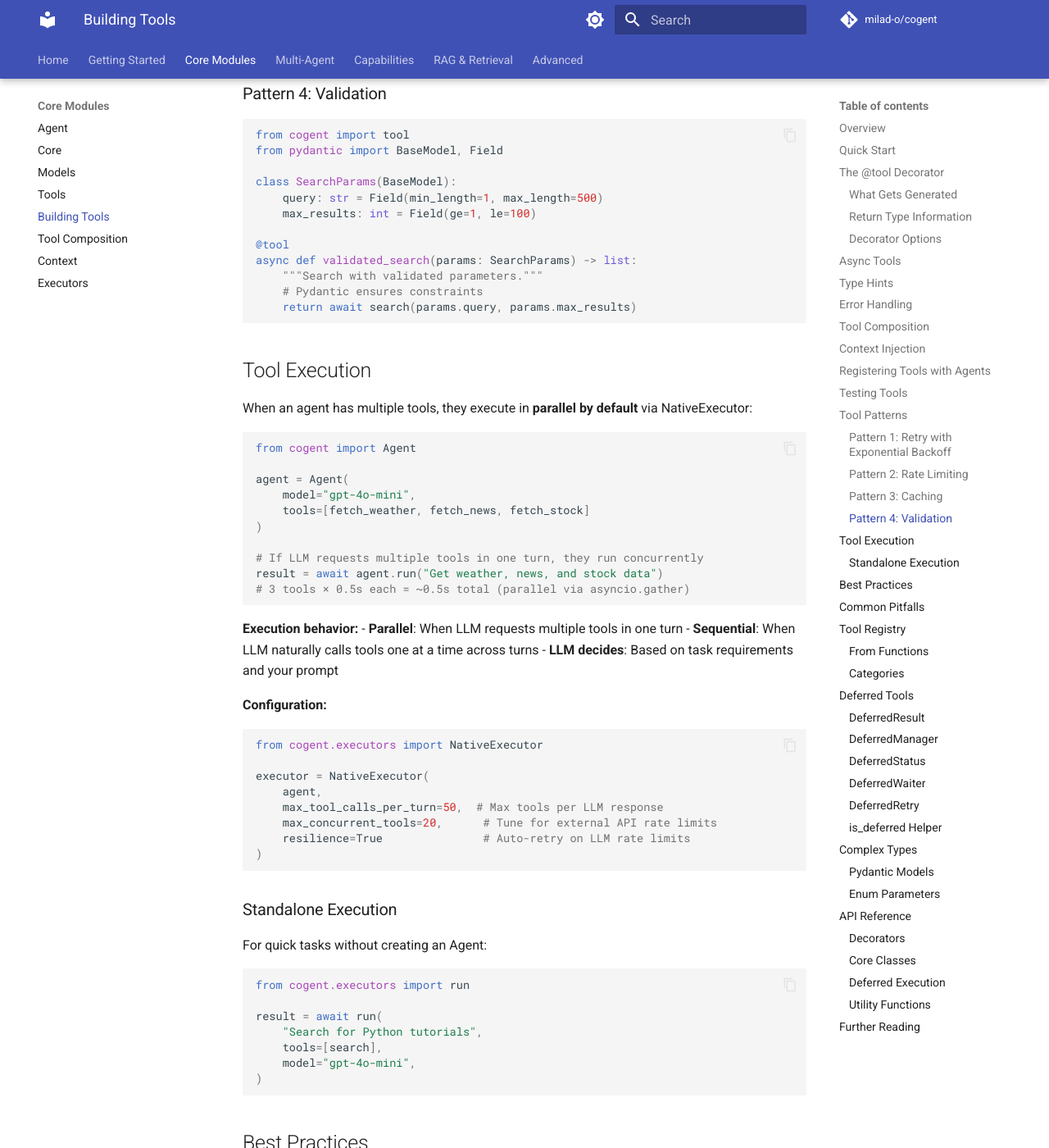
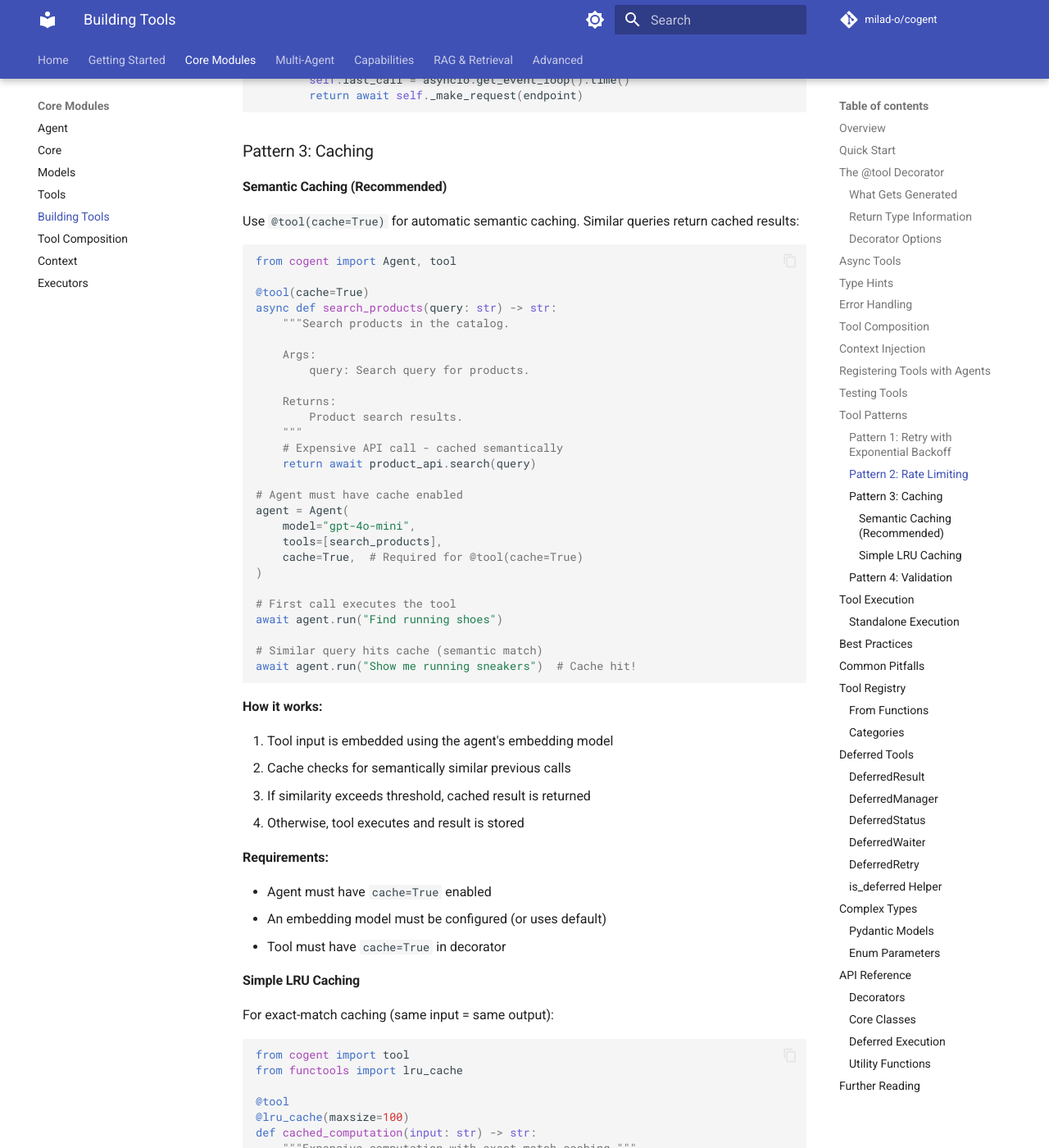
Before and after one commit to milad-o/cogent, an MkDocs documentation site: the page built from docs/tool-building.md, in a window 1280 px wide and 1400 px high, scrolled down 8151 px. Shown: the whole window at 82% size. Built offline with MkDocs 1.6.1 and Material for MkDocs 9.7.7, drawn with Linux system fonts in a browser that asks for light colours; comment, search, counter and statistics services are not loaded; the version menu is left out; some of the changed text lies outside the part shown.

Commit message:
docs: add @tool(cache=True) documentation
- tool-building.md: Add cache param to decorator options table
- tool-building.md: Add Semantic Caching section with examples
- caching.md: Update Agent Integration with cache=True syntax
- caching.md: Add Tool-Level Caching section with examples

````diff
--- a/docs/tool-building.md
+++ b/docs/tool-building.md
@@ -145,11 +145,19 @@ print(get_weather.return_info)
     name="web_search",           # Override function name
     description="Search the web",  # Override docstring
     return_direct=True,          # Return result directly to user
+    cache=True,                  # Enable semantic caching (requires agent.cache)
 )
 def search(query: str, max_results: int = 10) -> str:
     """Search implementation."""
     return f"Found {max_results} results for: {query}"
 ```
+
+| Option | Type | Default | Description |
+|--------|------|---------|-------------|
+| `name` | `str` | Function name | Override the tool name |
+| `description` | `str` | Docstring | Override the tool description |
+| `return_direct` | `bool` | `False` | Return result directly to user without LLM processing |
+| `cache` | `bool` | `False` | Enable automatic semantic caching (see [Semantic Caching](#semantic-caching)) |
 
 ## Async Tools
 
@@ -389,6 +397,57 @@ class RateLimitedAPI:
 
 ### Pattern 3: Caching
 
+#### Semantic Caching (Recommended)
+
+Use `@tool(cache=True)` for automatic semantic caching. Similar queries return cached results:
+
+```python
+from cogent import Agent, tool
+
+@tool(cache=True)
+async def search_products(query: str) -> str:
+    """Search products in the catalog.
+
+    Args:
+        query: Search query for products.
+
+    Returns:
+        Product search results.
+    """
+    # Expensive API call - cached semantically
+    return await product_api.search(query)
+
+# Agent must have cache enabled
+agent = Agent(
+    model="gpt-4o-mini",
+    tools=[search_products],
+    cache=True,  # Required for @tool(cache=True)
+)
+
+# First call executes the tool
+await agent.run("Find running shoes")
+
+# Similar query hits cache (semantic match)
+await agent.run("Show me running sneakers")  # Cache hit!
+```
+
+**How it works:**
+
+1. Tool input is embedded using the agent's embedding model
+2. Cache checks for semantically similar previous calls
+3. If similarity exceeds threshold, cached result is returned
+4. Otherwise, tool executes and result is stored
+
+**Requirements:**
+
+- Agent must have `cache=True` enabled
+- An embedding model must be configured (or uses default)
+- Tool must have `cache=True` in decorator
+
+#### Simple LRU Caching
+
+For exact-match caching (same input = same output):
+
 ```python
 from cogent import tool
 from functools import lru_cache
@@ -396,10 +455,13 @@ from functools import lru_cache
 @tool
 @lru_cache(maxsize=100)
 def cached_computation(input: str) -> str:
-    """Expensive computation with caching."""
-    # Cached result for same input
+    """Expensive computation with exact-match caching."""
+    # Cached result for identical input only
     return expensive_operation(input)
 ```
+
+> [!TIP]
+> Use `@tool(cache=True)` for semantic similarity matching, `@lru_cache` for exact string matching.
 
 ### Pattern 4: Validation
 
````
Also changed, not shown: docs/caching.md (+48 -9 lines).
